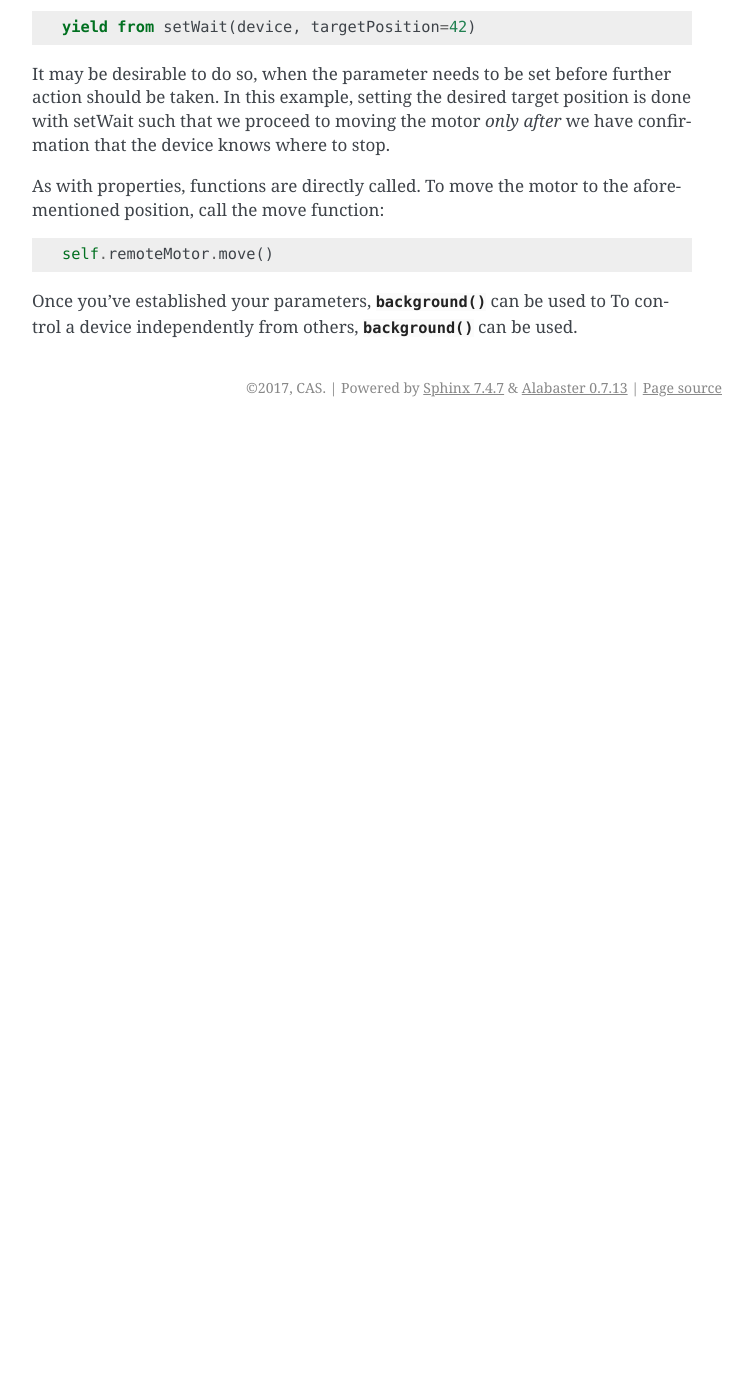
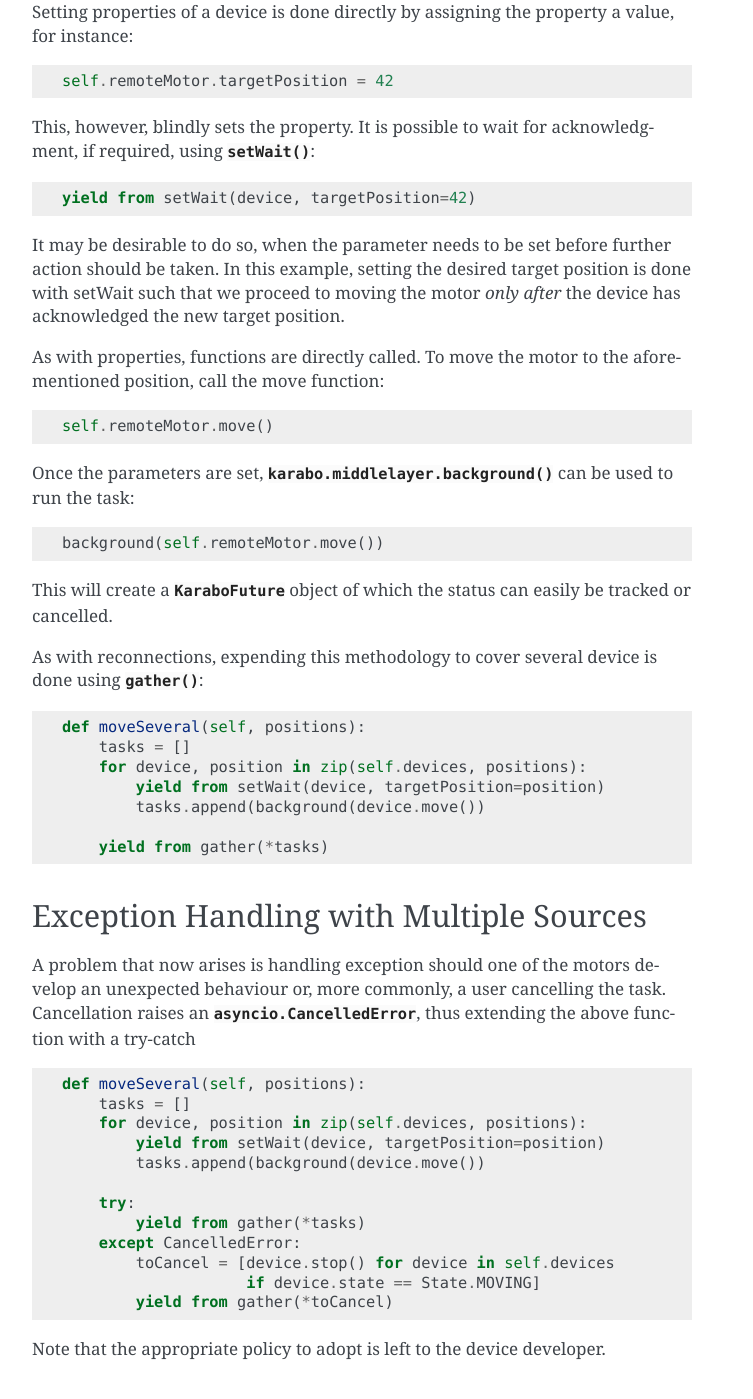
Before and after one commit to European-XFEL/howToMiddlelayer, a Sphinx documentation site: the page built from source/connect_reconnect.rst, in a window 1280 px wide and 1400 px high, scrolled down 5920 px. Shown: the whole window, without its empty margins (388-1141 px from the left). Built offline with Sphinx 7.4.7, drawn with Linux system fonts in a browser that asks for light colours; before the commit the page ends 6347 px from its top, so only the background shows below that; some of the changed text lies outside the part shown.

Commit message:
Add documentation on managing several sub-devices

```diff
--- a/source/connect_reconnect.rst
+++ b/source/connect_reconnect.rst
@@ -173,7 +173,7 @@ In this example, we will build upon the previous chapter and initialise
 several connections with three `remote motor devices`, get their positions,
 and set them to a specific position.
 
-The concepts of `gather`, ... are introduced here.
+The concepts of `gather`, `background` are introduced here.
 
 Updated Connection Handling
 +++++++++++++++++++++++++++
@@ -258,6 +258,14 @@ Likewise, :func:`reconnect` can be modified to work with many devices:
 
 Monitoring Multiple Sources
 +++++++++++++++++++++++++++
+???
+::
+    tasks = []
+    for device in self.devices:
+        tasks.append(background(waitUntilNew(device.x))
+
+    yield from gather(*tasks)
+
 
 
 Controlling Multiple Sources
@@ -274,13 +282,53 @@ acknowledgment, if required, using :func:`setWait`:
 
 It may be desirable to do so, when the parameter needs to be set before further
 action should be taken. In this example, setting the desired target position is
-done with setWait such that we proceed to moving the motor `only after` we have
-confirmation that the device knows where to stop.
+done with setWait such that we proceed to moving the motor `only after` the
+device has acknowledged the new target position.
 
 As with properties, functions are directly called. To move the motor to the
 aforementioned position, call the move function:
 ::
     self.remoteMotor.move()
 
-Once you've established your parameters, :func:`background` can be used to
-To control a device independently from others, :func:`background` can be used.
+Once the parameters are set, :func:`karabo.middlelayer.background` can be used
+to run the task:
+::
+    background(self.remoteMotor.move())
+
+This will create a :class:`KaraboFuture` object of which the status can easily
+be tracked or cancelled.
+
+As with reconnections, expending this methodology to cover several device is
+done using :func:`gather`:
+::
+    def moveSeveral(self, positions):
+        tasks = []
+        for device, position in zip(self.devices, positions):
+            yield from setWait(device, targetPosition=position)
+            tasks.append(background(device.move())
+
+        yield from gather(*tasks)
+
+Exception Handling with Multiple Sources
+++++++++++++++++++++++++++++++++++++++++
+A problem that now arises is handling exception should one of the motors
+develop an unexpected behaviour or, more commonly, a user cancelling the task.
+Cancellation raises an :class:`asyncio.CancelledError`, thus extending the above
+function with a try-catch
+::
+
+    def moveSeveral(self, positions):
+        tasks = []
+        for device, position in zip(self.devices, positions):
+            yield from setWait(device, targetPosition=position)
+            tasks.append(background(device.move())
+
+        try:
+            yield from gather(*tasks)
+        except CancelledError:
+            toCancel = [device.stop() for device in self.devices
+                        if device.state == State.MOVING]
+            yield from gather(*toCancel)
+
+
+Note that the appropriate policy to adopt is left to the device developer.
```
